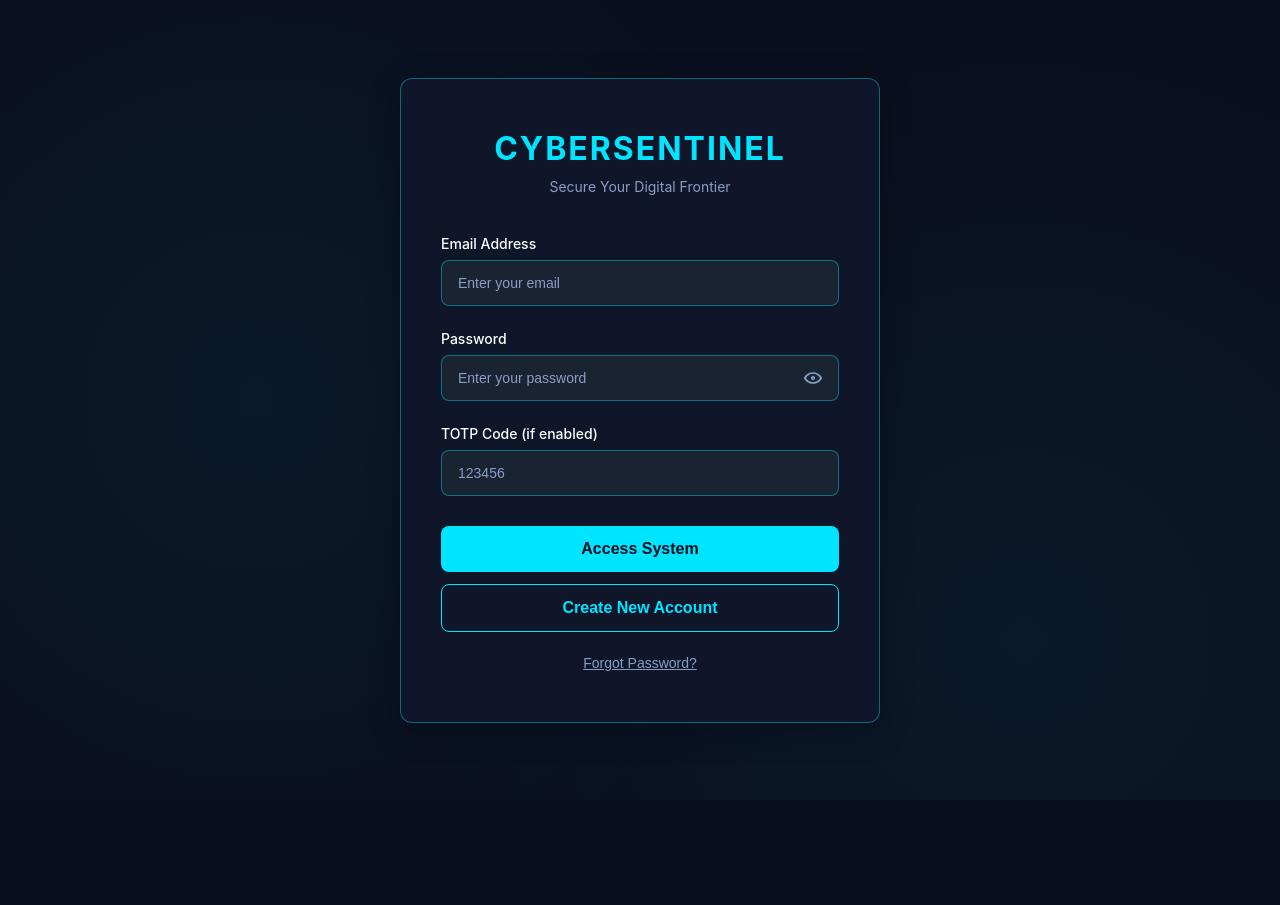
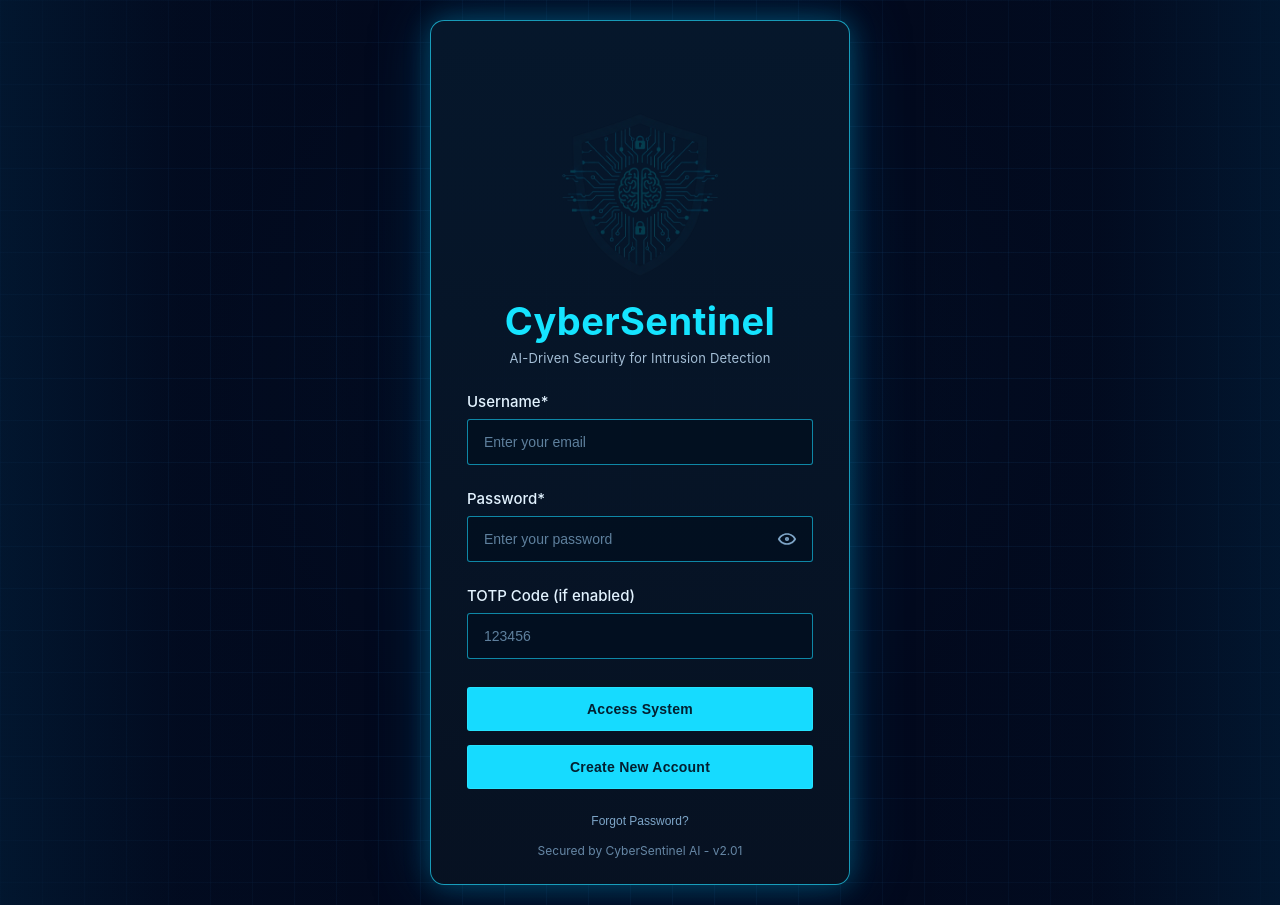
Before and after one commit to AbdullahYousaf-13/CyberSentinel-Frontend, a React (Create React App) app: page /login in a window 1280 px wide. Before the commit the page ends 800 px from the top, so only its background shows below. Built offline with nearby package versions, Linux system fonts and the light colour scheme.

Commit message:
Did Some Styling in all authentication pages

```diff
--- a/src/components/auth/Auth.css
+++ b/src/components/auth/Auth.css
@@ -1,29 +1,51 @@
 .login-container {
-  background-color: #0f1629;
-  border: 1px solid rgba(0, 229, 255, 0.4);
-  border-radius: 12px;
-  padding: 50px 40px;
-  max-width: 480px;
+  position: relative;
+  overflow: hidden;
+  background: linear-gradient(180deg, rgba(6, 24, 44, 0.96) 0%, rgba(7, 18, 34, 0.96) 100%);
+  border: 1px solid rgba(33, 220, 255, 0.68);
+  border-radius: 14px;
+  padding: 108px 36px 26px;
+  max-width: 420px;
   width: 100%;
-  box-shadow: 0 8px 32px rgba(0, 0, 0, 0.3);
+  box-shadow: 0 0 26px rgba(0, 212, 255, 0.26), 0 0 60px rgba(0, 70, 120, 0.48);
+}
+
+.login-watermark {
+  position: absolute;
+  left: 50%;
+  top: -18px;
+  transform: translateX(-50%);
+  width: 176px;
+  max-width: 46%;
+  opacity: 0.17;
+  filter: saturate(1.3) brightness(1.2);
+  pointer-events: none;
+  user-select: none;
+  z-index: 0;
+}
+
+.login-container > * {
+  position: relative;
+  z-index: 1;
 }
 
 .login-header {
   text-align: center;
-  margin-bottom: 40px;
+  margin-bottom: 26px;
 }
 
 .login-header h1 {
-  color: #00E5FF;
-  font-size: 32px;
+  color: #15e4ff;
+  font-size: 38px;
   font-weight: 700;
-  margin: 0 0 10px;
-  letter-spacing: 2px;
+  margin: 0 0 6px;
+  letter-spacing: 0.4px;
 }
 
-.login-subtitle {
-  color: #8b9dc3;
-  font-size: 14px;
+.login-caption {
+  color: rgba(178, 205, 229, 0.92);
+  font-size: 13px;
+  letter-spacing: 0.18px;
   margin: 0;
 }
 
@@ -31,27 +53,27 @@
   width: 100%;
 }
 
-.form-group {
+.login-container .form-group {
   margin-bottom: 24px;
 }
 
-.form-group label {
+.login-container .form-group label {
   display: block;
-  color: #ffffff;
+  color: #e3f3ff;
   margin-bottom: 8px;
-  font-size: 14px;
+  font-size: 15px;
   font-weight: 500;
 }
 
-.form-group input {
+.login-container .form-group input {
   width: 100%;
   padding: 14px 16px;
-  background-color: #1a2332;
-  border: 1px solid rgba(0, 229, 255, 0.4);
-  border-radius: 8px;
+  background-color: rgba(3, 16, 33, 0.9);
+  border: 1px solid rgba(23, 216, 255, 0.6);
+  border-radius: 3px;
   color: #ffffff;
   font-size: 14px;
-  transition: all 0.3s ease;
+  transition: border-color 0.2s ease, box-shadow 0.2s ease;
   box-sizing: border-box;
 }
 
@@ -59,18 +81,18 @@
   position: relative;
 }
 
-.password-field input {
+.login-container .password-field input {
   padding-right: 46px;
 }
 
-.password-toggle {
+.login-container .password-toggle {
   position: absolute;
   right: 12px;
   top: 50%;
   transform: translateY(-50%);
   background: transparent;
   border: none;
-  color: #8b9dc3;
+  color: #7ea5c7;
   cursor: pointer;
   padding: 4px;
   display: flex;
@@ -78,31 +100,52 @@
   justify-content: center;
 }
 
-.password-toggle svg {
+.login-container .password-toggle svg {
   width: 20px;
   height: 20px;
 }
 
-.password-toggle:hover {
-  color: #00E5FF;
+.login-container .password-toggle:hover {
+  color: #11ddff;
 }
 
-.form-group input::placeholder {
-  color: #8b9dc3;
+.login-container .form-group input::placeholder {
+  color: rgba(126, 165, 199, 0.75);
 }
 
-.form-group input:focus {
+.login-container .form-group input:focus {
   outline: none;
-  border-color: #00E5FF;
-  box-shadow: 0 0 0 3px rgba(0, 229, 255, 0.1);
+  border-color: #1de6ff;
+  box-shadow: 0 0 0 3px rgba(24, 211, 255, 0.16);
 }
 
-.form-actions {
+.login-container .form-actions {
   display: flex;
   flex-direction: column;
-  gap: 12px;
-  margin-top: 30px;
-  margin-bottom: 20px;
+  gap: 14px;
+  margin-top: 28px;
+  margin-bottom: 14px;
+}
+
+.login-container .btn-primary,
+.login-container .btn-secondary {
+  width: 100%;
+  padding: 13px;
+  background-color: #16dbff;
+  color: #032031;
+  border: 1px solid rgba(40, 228, 255, 0.85);
+  border-radius: 3px;
+  font-size: 14px;
+  font-weight: 600;
+  letter-spacing: 0.25px;
+}
+
+.login-container .btn-primary:hover,
+.login-container .btn-secondary:hover {
+  transform: translateY(-1px);
+  background-color: #44e5ff;
+  color: #021925;
+  box-shadow: 0 6px 16px rgba(22, 219, 255, 0.35);
 }
 
 .form-error {
@@ -172,19 +215,89 @@
   margin-top: 20px;
 }
 
-.forgot-password-btn {
+.login-container .forgot-password-btn {
   background: transparent;
   border: none;
-  color: #8b9dc3;
-  font-size: 14px;
+  color: #7da5c8;
+  font-size: 12px;
   cursor: pointer;
-  text-decoration: underline;
+  text-decoration: none;
   padding: 0;
   transition: color 0.3s ease;
 }
 
-.forgot-password-btn:hover {
+.login-container .forgot-password-btn:hover {
+  color: #14dcff;
+}
+
+.login-footer {
+  margin: 14px 0 0;
+  color: rgba(126, 165, 199, 0.8);
+  font-size: 12px;
+  text-align: center;
+}
+
+/* Base auth styles for non-login forms */
+.form-group {
+  margin-bottom: 24px;
+}
+
+.form-group label {
+  display: block;
+  color: #ffffff;
+  margin-bottom: 8px;
+  font-size: 14px;
+  font-weight: 500;
+}
+
+.form-group input {
+  width: 100%;
+  padding: 14px 16px;
+  background-color: #1a2332;
+  border: 1px solid rgba(0, 229, 255, 0.4);
+  border-radius: 8px;
+  color: #ffffff;
+  font-size: 14px;
+  transition: all 0.3s ease;
+  box-sizing: border-box;
+}
+
+.password-field input {
+  padding-right: 46px;
+}
+
+.password-toggle {
+  position: absolute;
+  right: 12px;
+  top: 50%;
+  transform: translateY(-50%);
+  background: transparent;
+  border: none;
+  color: #8b9dc3;
+  cursor: pointer;
+  padding: 4px;
+  display: flex;
+  align-items: center;
+  justify-content: center;
+}
+
+.password-toggle svg {
+  width: 20px;
+  height: 20px;
+}
+
+.password-toggle:hover {
   color: #00E5FF;
+}
+
+.form-group input::placeholder {
+  color: #8b9dc3;
+}
+
+.form-group input:focus {
+  outline: none;
+  border-color: #00E5FF;
+  box-shadow: 0 0 0 3px rgba(0, 229, 255, 0.1);
 }
 
 /* Registration Form Styles */
@@ -487,6 +600,19 @@
     padding: 30px 20px;
   }
 
+  .login-container {
+    padding-top: 96px;
+  }
+
+  .login-watermark {
+    top: -16px;
+    width: 154px;
+  }
+
+  .login-header h1 {
+    font-size: 32px;
+  }
+
   .otp-digit,
   .two-factor-digit {
     width: 45px;
--- a/src/components/auth/LoginForm.jsx
+++ b/src/components/auth/LoginForm.jsx
@@ -66,14 +66,20 @@ const LoginForm = () => {
 
   return (
     <div className="login-container">
+      <img
+        src={`${process.env.PUBLIC_URL}/cybersentinel-logo.png`}
+        alt=""
+        aria-hidden="true"
+        className="login-watermark"
+      />
       <div className="login-header">
-        <h1>CYBERSENTINEL</h1>
-        <p className="login-subtitle">Secure Your Digital Frontier</p>
+        <h1>CyberSentinel</h1>
+        <p className="login-caption">AI-Driven Security for Intrusion Detection</p>
       </div>
 
       <form className="login-form" onSubmit={handleAccessSystem}>
         <div className="form-group">
-          <label htmlFor="email">Email Address</label>
+          <label htmlFor="email">Username*</label>
           <input
             type="email"
             id="email"
@@ -86,7 +92,7 @@ const LoginForm = () => {
         </div>
 
         <div className="form-group">
-          <label htmlFor="password">Password</label>
+          <label htmlFor="password">Password*</label>
           <div className="password-field">
             <input
               type={showPassword ? 'text' : 'password'}
@@ -150,6 +156,7 @@ const LoginForm = () => {
             Forgot Password?
           </button>
         </div>
+        <p className="login-footer">Secured by CyberSentinel AI - v2.01</p>
       </form>
     </div>
   );
--- a/src/pages/AuthPage.css
+++ b/src/pages/AuthPage.css
@@ -1,15 +1,32 @@
 .auth-page {
+  position: relative;
+  overflow: hidden;
   min-height: 100vh;
-  background-color: #0A0F1F;
+  background-color: #02091d;
   display: flex;
   align-items: center;
   justify-content: center;
   padding: 20px;
-  background-image: radial-gradient(circle at 20% 50%, rgba(0, 229, 255, 0.05) 0%, transparent 50%),
-                    radial-gradient(circle at 80% 80%, rgba(0, 229, 255, 0.05) 0%, transparent 50%);
+  background-image:
+    linear-gradient(rgba(21, 73, 124, 0.2) 1px, transparent 1px),
+    linear-gradient(90deg, rgba(21, 73, 124, 0.2) 1px, transparent 1px),
+    radial-gradient(circle at 50% 40%, rgba(0, 164, 234, 0.04), transparent 52%);
+  background-size: 42px 42px, 42px 42px, auto;
+}
+
+.auth-page::before {
+  content: "";
+  position: absolute;
+  inset: 0;
+  pointer-events: none;
+  background:
+    linear-gradient(90deg, rgba(0, 150, 220, 0.09) 0, rgba(0, 150, 220, 0.01) 14%, transparent 30%, transparent 70%, rgba(0, 150, 220, 0.01) 86%, rgba(0, 150, 220, 0.09) 100%),
+    radial-gradient(circle at center, rgba(2, 10, 30, 0.16) 42%, rgba(2, 10, 30, 0.84) 100%);
 }
 
 .auth-container {
+  position: relative;
+  z-index: 1;
   width: 100%;
   display: flex;
   justify-content: center;
--- a/src/pages/Dashboard.css
+++ b/src/pages/Dashboard.css
@@ -1,13 +1,13 @@
-.dashboard-layout {
+.dashboard-page-layout {
   min-height: 100vh;
   background-color: #0A0F1F;
 }
 
-.main-content {
+.dashboard-main-content {
   background-color: #0A0F1F;
 }
 
-.main-content {
+.dashboard-main-content {
   margin-left: 250px;
   margin-top: 70px;
   padding: 30px;
@@ -58,14 +58,14 @@
 }
 
 @media (max-width: 768px) {
-  .main-content {
+  .dashboard-main-content {
     margin-left: 70px;
     padding: 20px 15px;
   }
 }
 
 @media (max-width: 480px) {
-  .main-content {
+  .dashboard-main-content {
     margin-left: 70px;
     padding: 18px 12px;
   }
--- a/src/pages/Dashboard.jsx
+++ b/src/pages/Dashboard.jsx
@@ -127,10 +127,10 @@ const Dashboard = () => {
   }, [allAlerts]);
 
   return (
-    <div className="dashboard-layout">
+    <div className="dashboard-layout dashboard-page-layout">
       <Header />
       <Sidebar />
-      <main className="main-content">
+      <main className="main-content dashboard-main-content">
         {error && <div className="dashboard-warning">{error}</div>}
         <AlertCards
           stats={alertStats}
--- a/src/pages/LogsPage.css
+++ b/src/pages/LogsPage.css
@@ -1,3 +1,7 @@
+.logs-main-content {
+  min-height: auto;
+}
+
 .logs-filters {
   display: flex;
   gap: 12px;
@@ -60,6 +64,12 @@
   border-bottom: 1px solid rgba(0, 229, 255, 0.1);
 }
 
+.logs-empty {
+  text-align: center;
+  color: #8b9dc3;
+  padding: 16px 0;
+}
+
 .log-id {
   color: #00E5FF;
   font-family: "Courier New", monospace;
--- a/src/pages/Page.css
+++ b/src/pages/Page.css
@@ -1,13 +1,11 @@
 .dashboard-layout {
-  min-height: 100vh;
   background-color: #0A0F1F;
 }
 
 .main-content {
   margin-left: 250px;
-  margin-top: 70px;
-  padding: 30px;
-  min-height: calc(100vh - 70px);
+  margin-top: 0;
+  padding: 100px 30px 30px;
   background-color: #0A0F1F;
 }
 
@@ -25,13 +23,13 @@
 @media (max-width: 768px) {
   .main-content {
     margin-left: 70px;
-    padding: 20px 15px;
+    padding: 90px 15px 20px;
   }
 }
 
 @media (max-width: 480px) {
   .main-content {
     margin-left: 70px;
-    padding: 18px 12px;
+    padding: 88px 12px 18px;
   }
 }
--- a/src/services/api.js
+++ b/src/services/api.js
@@ -92,5 +92,6 @@ export const resetPassword = async (email, code, newPassword) => {
 
 export const fetchAlerts = async (params = {}) => apiGet('/api/alerts', params);
 export const fetchLogs = async (params = {}) => apiGet('/api/logs', params);
+export const fetchLogCount = async (params = {}) => apiGet('/api/logs/count', params);
 
 export const fetchMe = async () => apiGet('/api/auth/me');
```
Also changed, not shown: src/pages/LogsPage.jsx (+82 -21 lines).
